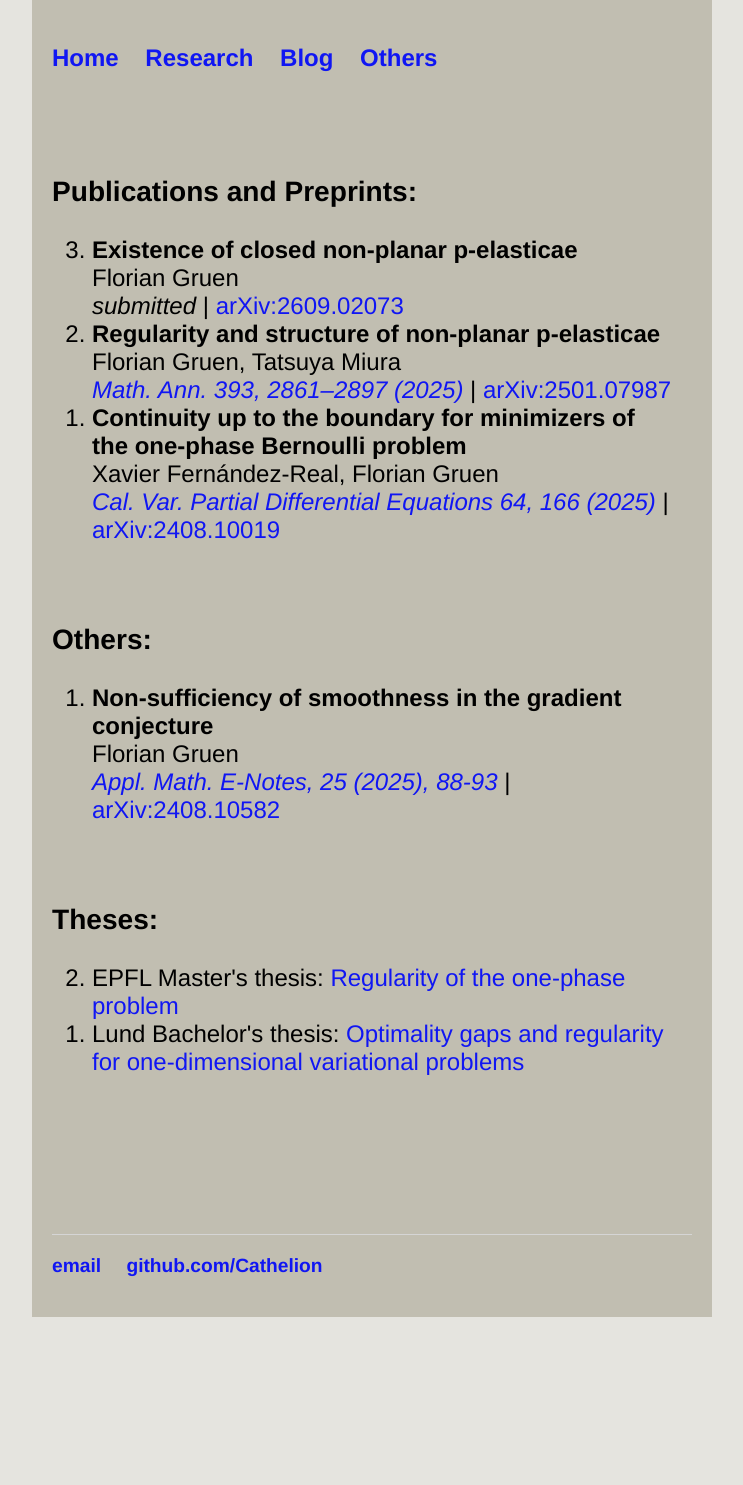
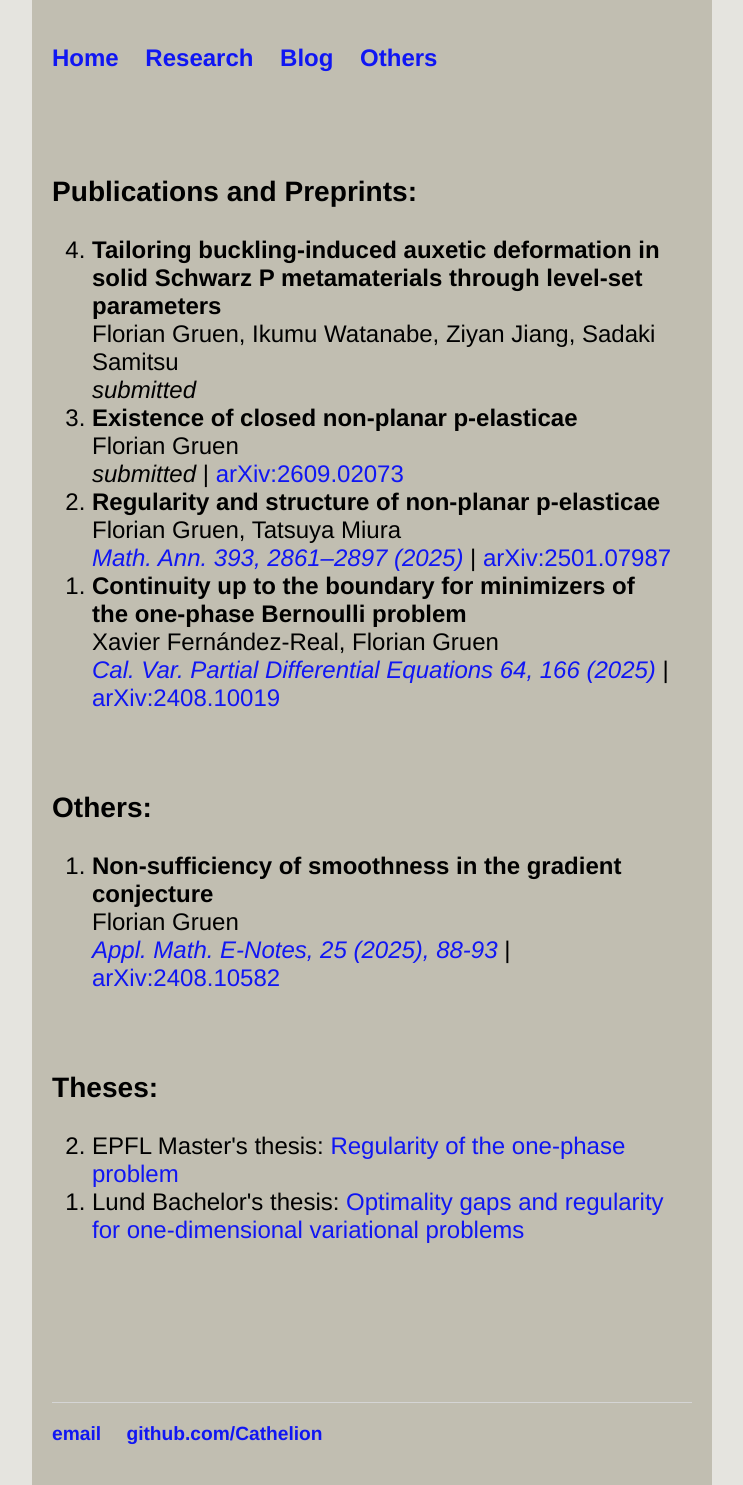
Before and after one commit to Cathelion/Cathelion.github.io, a Jekyll site: the page built from research/research.html, in a window 1280 px wide. Shown: the whole page, without its empty margins (268-1011 px from the left). Built offline with Jekyll 4.4.1, drawn with Linux system fonts in a browser that asks for light colours; before the commit the page ends 1317 px from its top, so only the background shows below that.

Commit message:
Add new publications to research.html

```diff
--- a/research/research.html
+++ b/research/research.html
@@ -7,6 +7,7 @@
     		<div class="blurb">
 <h3>Publications and Preprints:</h3>
 <ol reversed>
+	<li> <b>Tailoring buckling-induced auxetic deformation in solid Schwarz P metamaterials through level-set parameters</b> <br> Florian Gruen, Ikumu Watanabe, Ziyan Jiang, Sadaki Samitsu <br> <i>submitted</i>
 	<li>  <b>Existence of closed non-planar p-elasticae</b> <br> Florian Gruen <br> <i>submitted</i> | <a href="https://arxiv.org/abs/2609.02073">arXiv:2609.02073</a> </li>
 <li> <b>Regularity and structure of non-planar p-elasticae</b> <br> Florian Gruen, Tatsuya Miura <br> <a href="https://doi.org/10.1007/s00208-025-03284-6"><i>Math. Ann. 393, 2861–2897 (2025)</i></a> | <a href="https://arxiv.org/abs/2501.07987">arXiv:2501.07987</a> </li>
   <li> <b>Continuity up to the boundary for minimizers of the one-phase Bernoulli problem</b> <br> Xavier Fernández-Real, Florian Gruen <br>  <a href="https://link.springer.com/article/10.1007/s00526-025-03040-3"><i>Cal. Var. Partial Differential Equations 64, 166 (2025)</i></a> | <a href="https://arxiv.org/abs/2408.10019">arXiv:2408.10019</a> </li>
```
